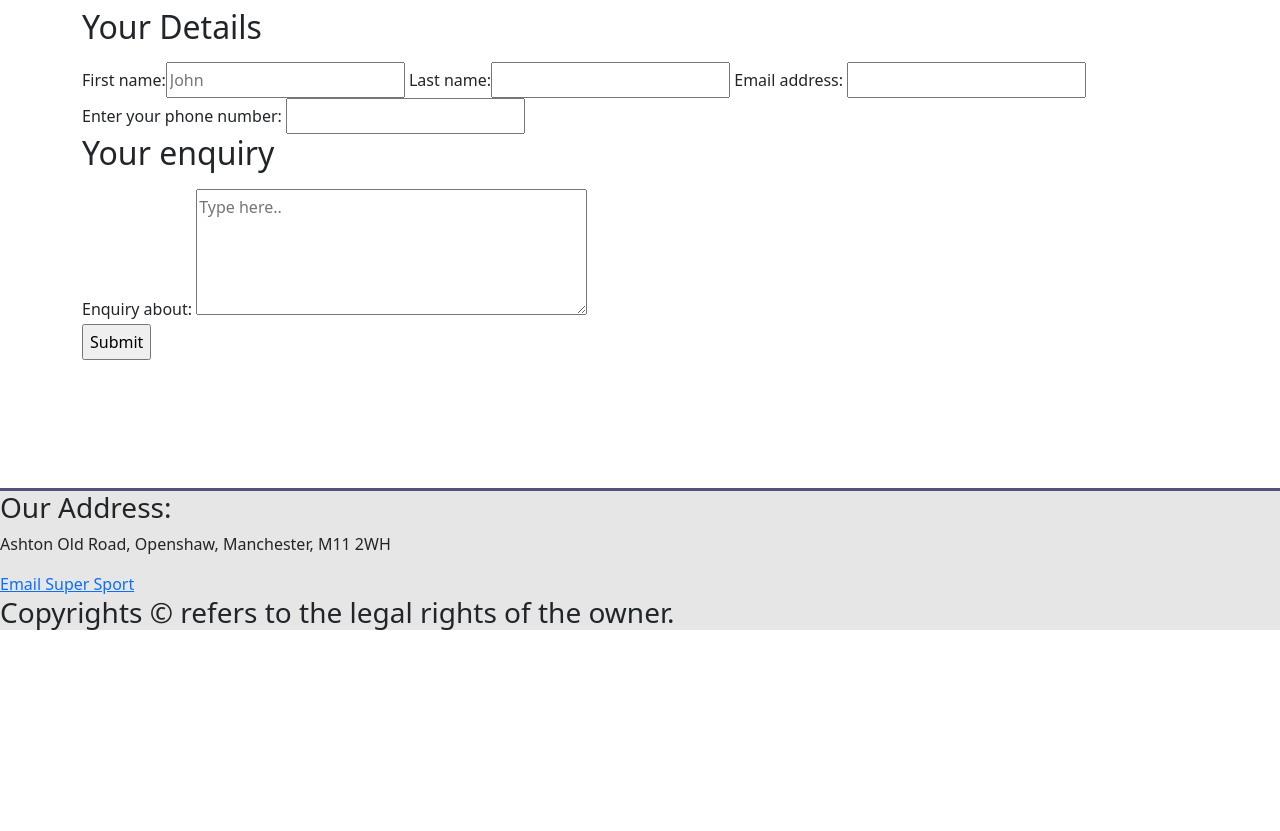
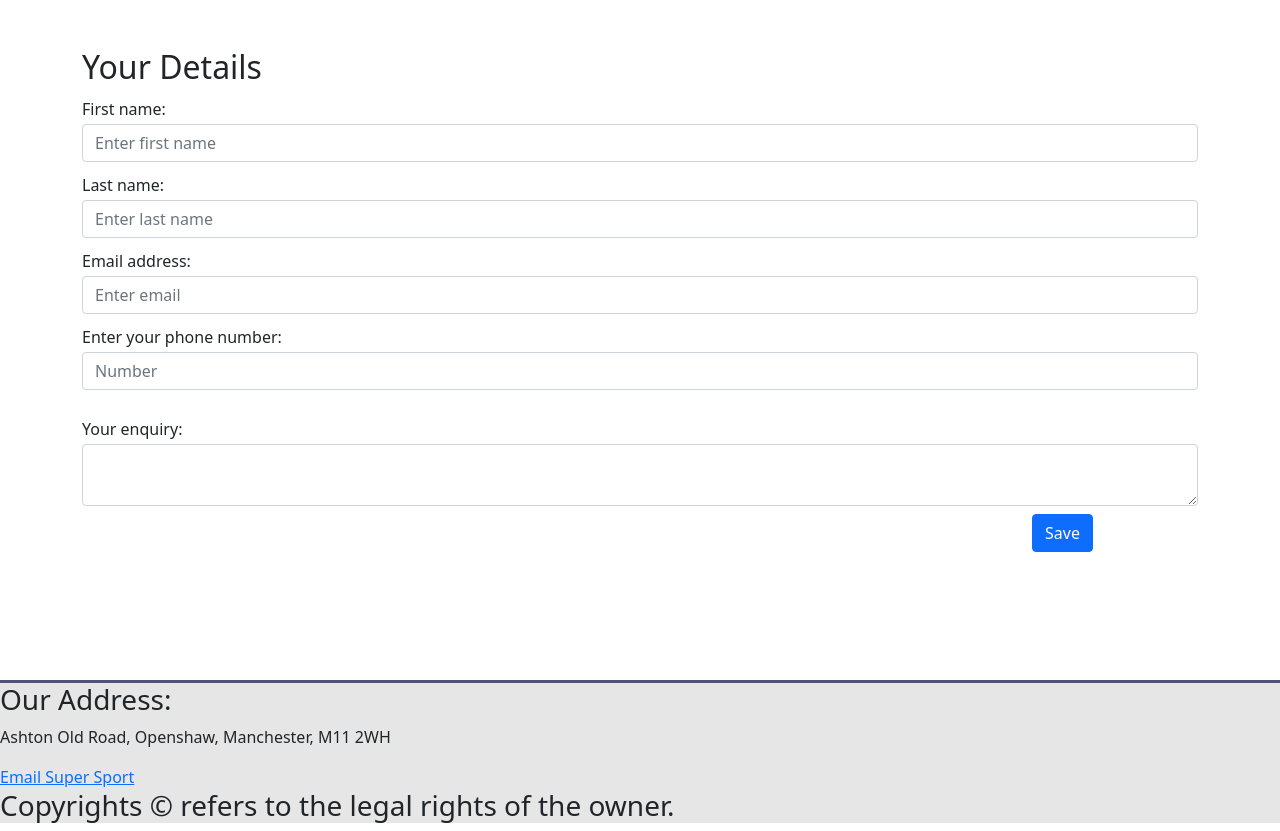
Before and after one commit to uumarabid/UmarDatabaseDrivenWebsite, a PHP site: page /contactus.php in a window 1280 px wide. Shown: the part 58-889 px from the top of the page. Before the commit the page ends 688 px from the top, so only its background shows below. Run offline with PHP 8.4, Linux system fonts and the light colour scheme.

Commit message:
modify all elements on this page

```diff
--- a/contactus.php
+++ b/contactus.php
@@ -65,31 +65,58 @@
 
         <div class="container">
             <main class="mt-2">
-                <form action="submit.html" method="get">
-                    <!-- A hidden field let web developers include data that cannot be seen or modified by users when a form is submitted. -->
-                    <input type="hidden" id="custId" name="custId" value="3487" />
 
-                    <fieldset id="maincontent">
-                        <legend><h2>Your Details</h2></legend>
+                <div class="row mt-5">
+                    <div class="col-md-12">
+                        <h2>
+                            Your Details
+                        </h2>
+                        <form method="post">
+                            <div class="form-group">
+                                <label for="fname">First name: </label>
+                                <input type="text" class="form-control" id="fname" name="fname"
+                                       placeholder="Enter first name">
+                            </div>
 
-                        <label for="fname">First name:</label><input type="text" id="fname" placeholder="John" />
-                        <label for="lname">Last name:</label><input type="text" id="lname" required />
+                            <div class="form-group mt-2">
+                                <label for="lname">Last name: </label>
+                                <input type="text" class="form-control" id="lname" name="lname"
+                                       placeholder="Enter last name">
+                            </div>
+                            <div class="form-group mt-2">
+                                <label for="emailaddress">Email address: </label>
+                                <input type="email" class="form-control" id="emailaddress" name="emailaddress"
+                                       placeholder="Enter email">
+                            </div>
+                            <div class="form-group mt-2">
+                                <label for="phone">Enter your phone number: </label>
+                                <input type="tel" class="form-control" id="phone" name="phone"
+                                       placeholder="Number">
+                            </div>
 
-                        <label for="emailaddress">Email address:</label>
-                        <input type="email" name="email" id="emailaddress" />
+                            <div class="form-group mt-4">
+                                <label for="enquiry">Your enquiry: </label>
+                                <textarea class="form-control" id="enquiry" name="enquiry"
+                                          >
+                                </textarea>
+                            </div>
 
-                        <label for="phone">Enter your phone number:</label>
-                        <input type="tel" id="phone" name="phone" />
-                    </fieldset>
+                            <div class="row mt-2">
+                                <div class="col-md-10">
 
-                    <fieldset>
-                        <legend><h2>Your enquiry</h2></legend>
-                        <label for="comments">Enquiry about:</label>
-                        <textarea rows="4" cols="40" id="comments" placeholder="Type here.."></textarea>
-                    </fieldset>
+                                </div>
+                                <div class="col-md-2">
+                                    <button type="submit" class="btn btn-primary" name="saveButton" id="saveButton"> Save </button>
+                                </div>
+                            </div>
 
-                    <input type="submit" value="Submit" />
-                </form>
+
+                        </form>
+
+                    </div>
+
+                </div>
+
             </main>
         </div>
         <?php
```
